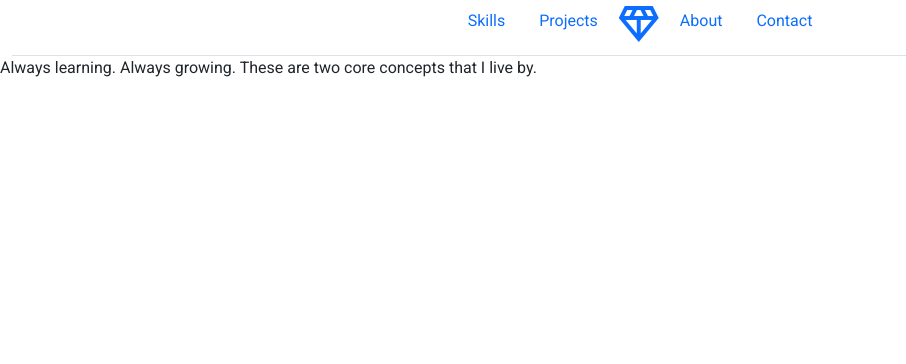
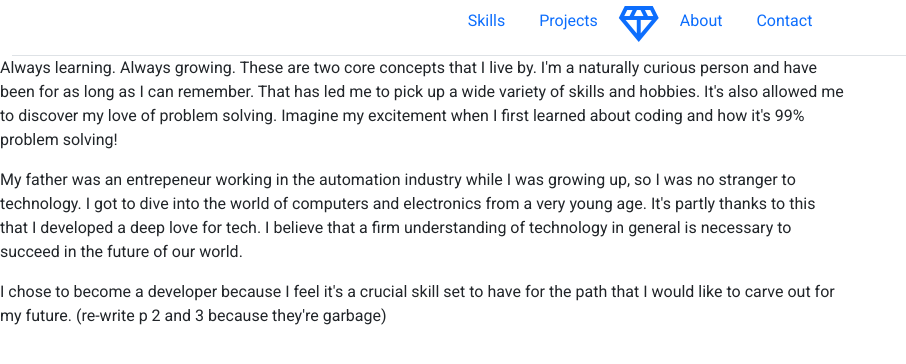
Before and after one commit to Jepphire/Portfolio, an Angular app: page /about in a window 1280 px wide. Shown: the top 364 px of the page, without its empty margins (0-906 px from the left). Built offline with nearby package versions, Linux system fonts and the light colour scheme.

Commit message:
updated about me copy
updated about me copy

```diff
--- a/src/app/about/about.component.html
+++ b/src/app/about/about.component.html
@@ -1,5 +1,21 @@
 <div class="row">
-  <div class="col">
-    <p>Always learning. Always growing. These are two core concepts that I live by.</p>
+  <div class="col-sm-8 justify--center">
+    <p>
+      Always learning. Always growing. These are two core concepts that I live by. I'm a naturally
+      curious person and have been for as long as I can remember. That has led me to pick up a wide
+      variety of skills and hobbies. It's also allowed me to discover my love of problem solving.
+      Imagine my excitement when I first learned about coding and how it's 99% problem solving!
+    </p>
+    <p>
+      My father was an entrepeneur working in the automation industry while I was growing up, so
+      I was no stranger to technology. I got to dive into the world of computers and electronics
+      from a very young age. It's partly thanks to this that I developed a deep love for tech. I
+      believe that a firm understanding of technology in general is necessary to succeed in the
+      future of our world.
+    </p>
+    <p>
+      I chose to become a developer because I feel it's a crucial skill set to have for the path
+      that I would like to carve out for my future. (re-write p 2 and 3 because they're garbage)
+    </p>
   </div>
 </div>
```
